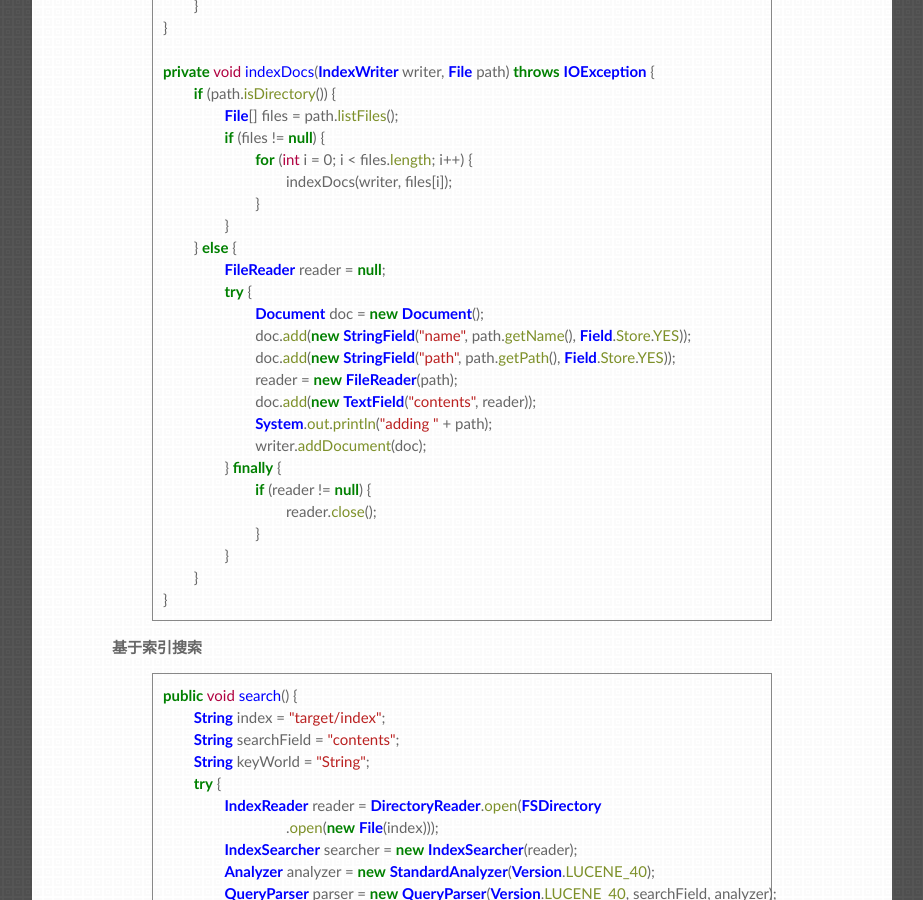
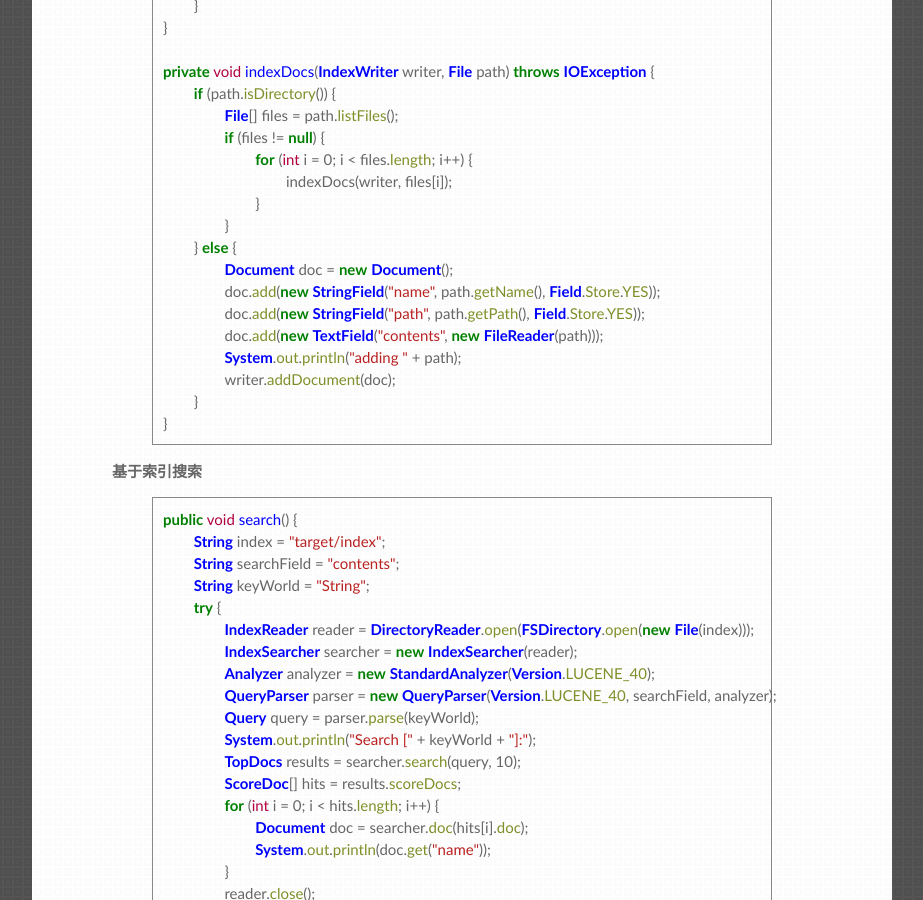
Before and after one commit to fanshine/LaravelStuff, a Jekyll site: the page built from _posts/2012-10-19-hello-lucene.md, in a window 1280 px wide and 900 px high, scrolled down 1662 px. Shown: the whole window, without its empty margins (178-1101 px from the left). Built offline with Jekyll 4.4.1, drawn with Linux system fonts in a browser that asks for light colours; Markdown is read by kramdown in place of the engine named in the settings.

Commit message:
modify sample code.

```diff
--- a/_posts/2012-10-19-hello-lucene.md
+++ b/_posts/2012-10-19-hello-lucene.md
@@ -56,20 +56,12 @@ private void indexDocs(IndexWriter writer, File path) throws IOException {
 			}
 		}
 	} else {
-		FileReader reader = null;
-		try {
-			Document doc = new Document();
-			doc.add(new StringField("name", path.getName(), Field.Store.YES));
-			doc.add(new StringField("path", path.getPath(), Field.Store.YES));
-			reader = new FileReader(path);
-			doc.add(new TextField("contents", reader));
-			System.out.println("adding " + path);
-			writer.addDocument(doc);
-		} finally {
-			if (reader != null) {
-				reader.close();
-			}
-		}
+		Document doc = new Document();
+		doc.add(new StringField("name", path.getName(), Field.Store.YES));
+		doc.add(new StringField("path", path.getPath(), Field.Store.YES));
+		doc.add(new TextField("contents", new FileReader(path)));
+		System.out.println("adding " + path);
+		writer.addDocument(doc);
 	}
 }
 {% endhighlight %}
@@ -80,8 +72,7 @@ public void search() {
 	String searchField = "contents";
 	String keyWorld = "String";
 	try {
-		IndexReader reader = DirectoryReader.open(FSDirectory
-				.open(new File(index)));
+		IndexReader reader = DirectoryReader.open(FSDirectory.open(new File(index)));
 		IndexSearcher searcher = new IndexSearcher(reader);
 		Analyzer analyzer = new StandardAnalyzer(Version.LUCENE_40);
 		QueryParser parser = new QueryParser(Version.LUCENE_40, searchField, analyzer);
```
Also changed, not shown: 1 other file.
